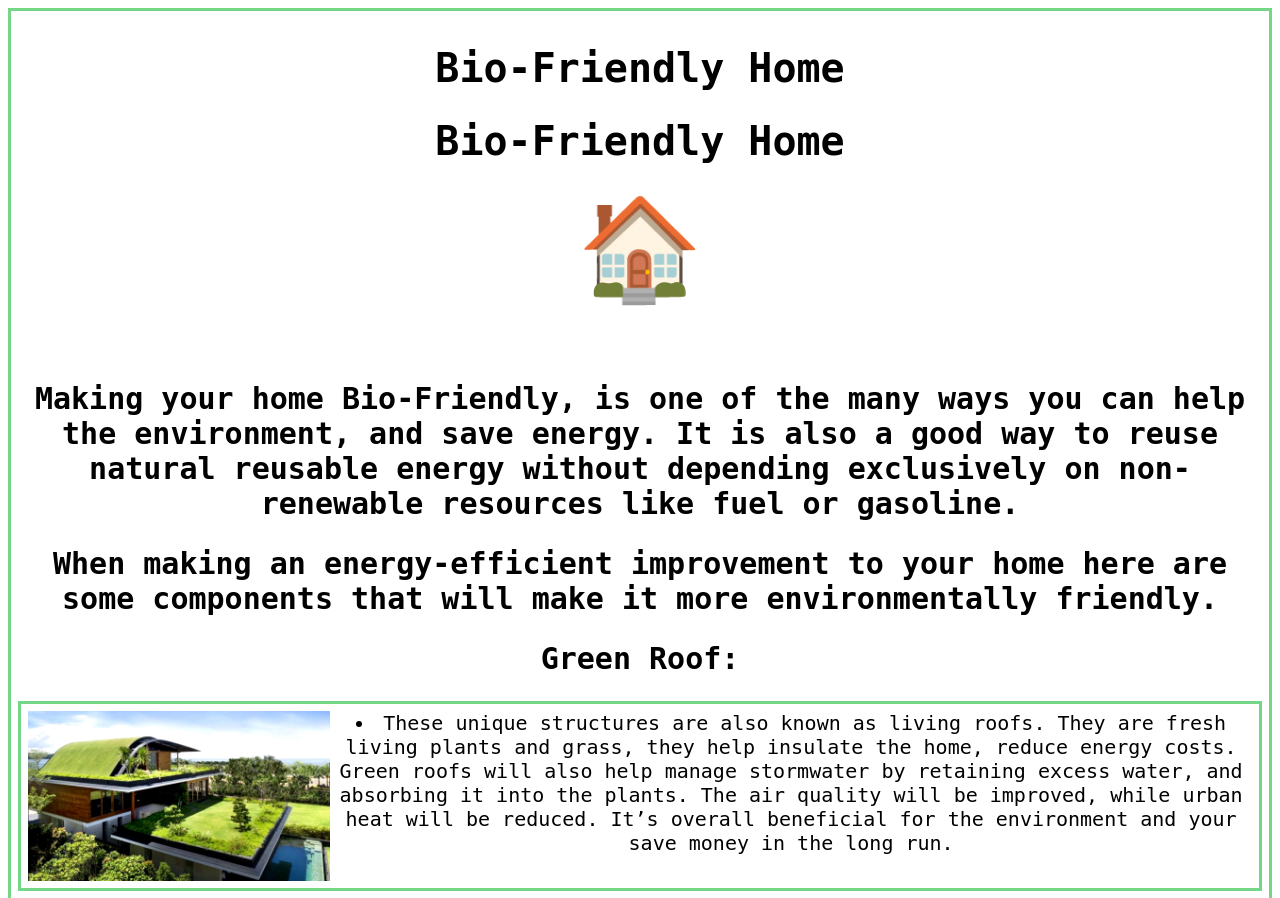
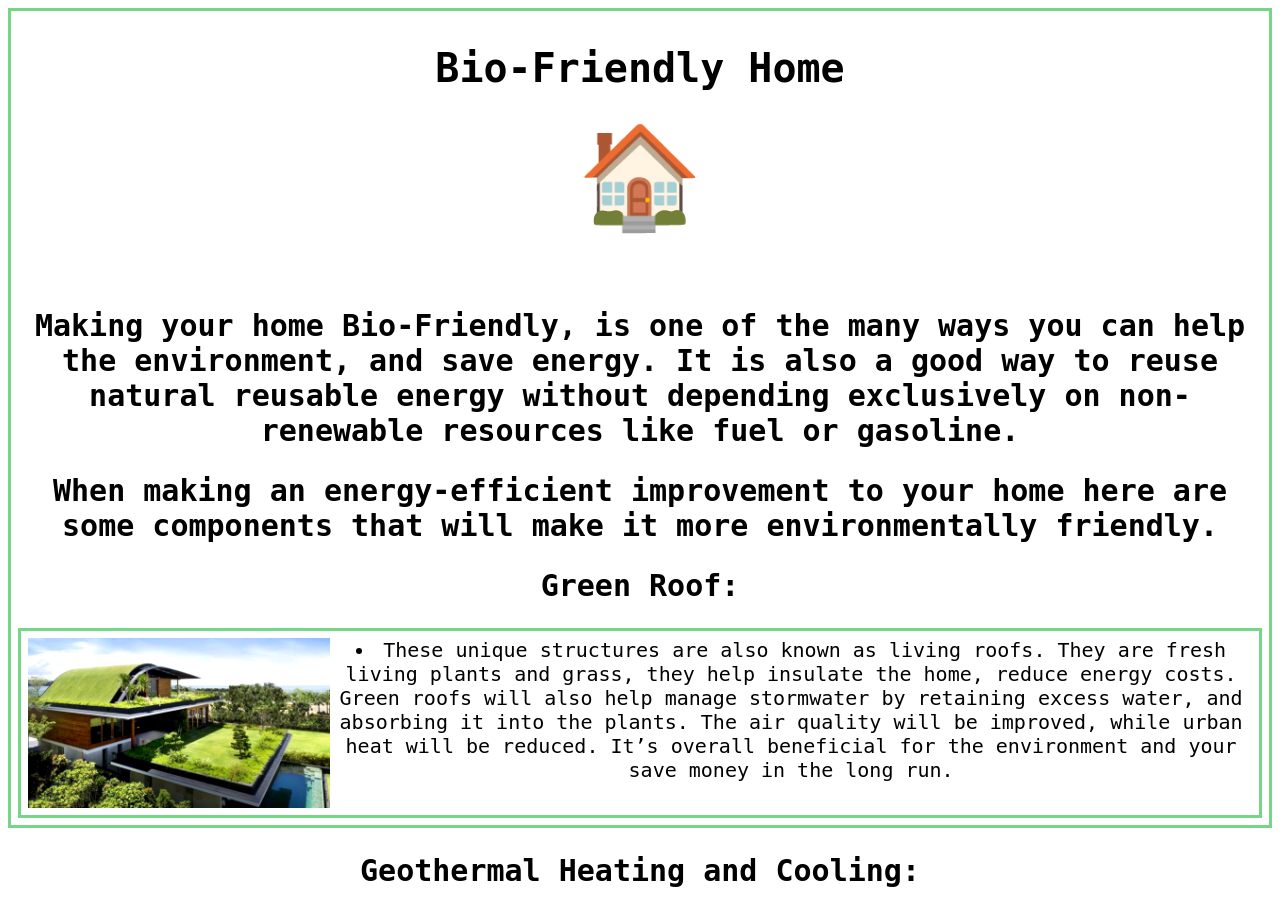
Before and after one commit to navsujith/Droplet_., a plain HTML site: page home.html in a window 1280 px wide. Shown: the top 898 px of the page. Drawn offline with Linux system fonts and the light colour scheme.

Commit message:
Add files via upload

```diff
--- a/home.html
+++ b/home.html
@@ -44,7 +44,7 @@ div {
 
 
 
-<h1><center>Bio-Friendly Home</center></strong></h1>
+
 <style>
 body {
   font-size: 20px;
```
